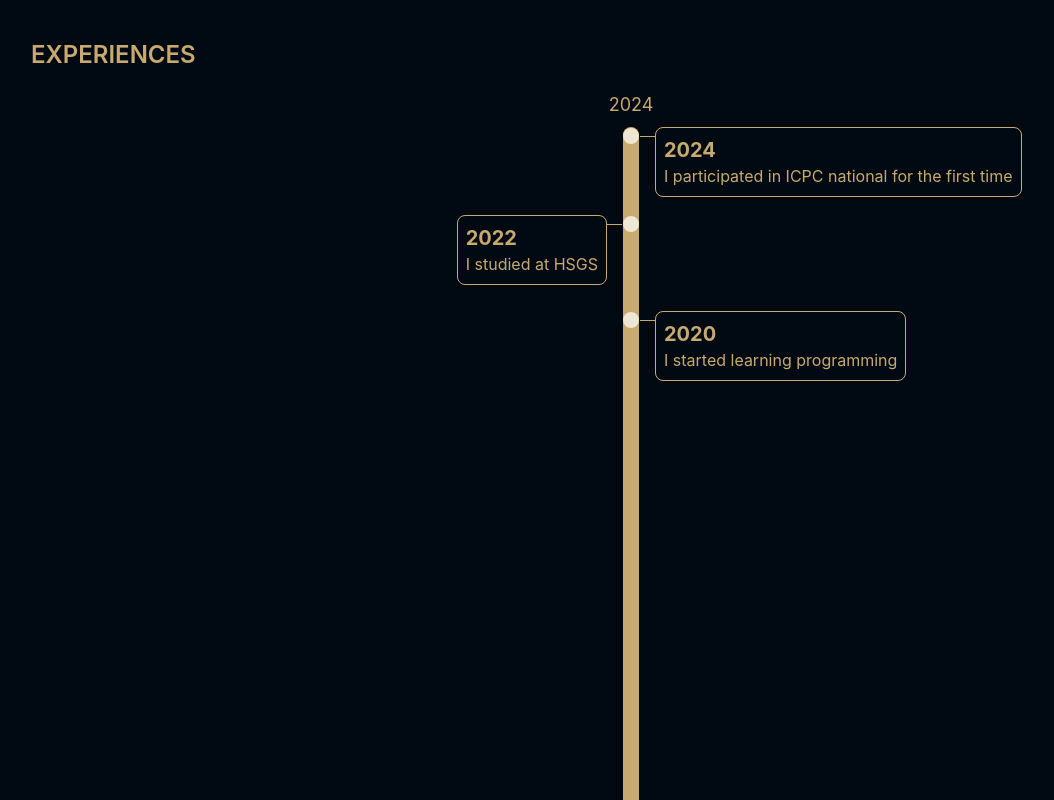
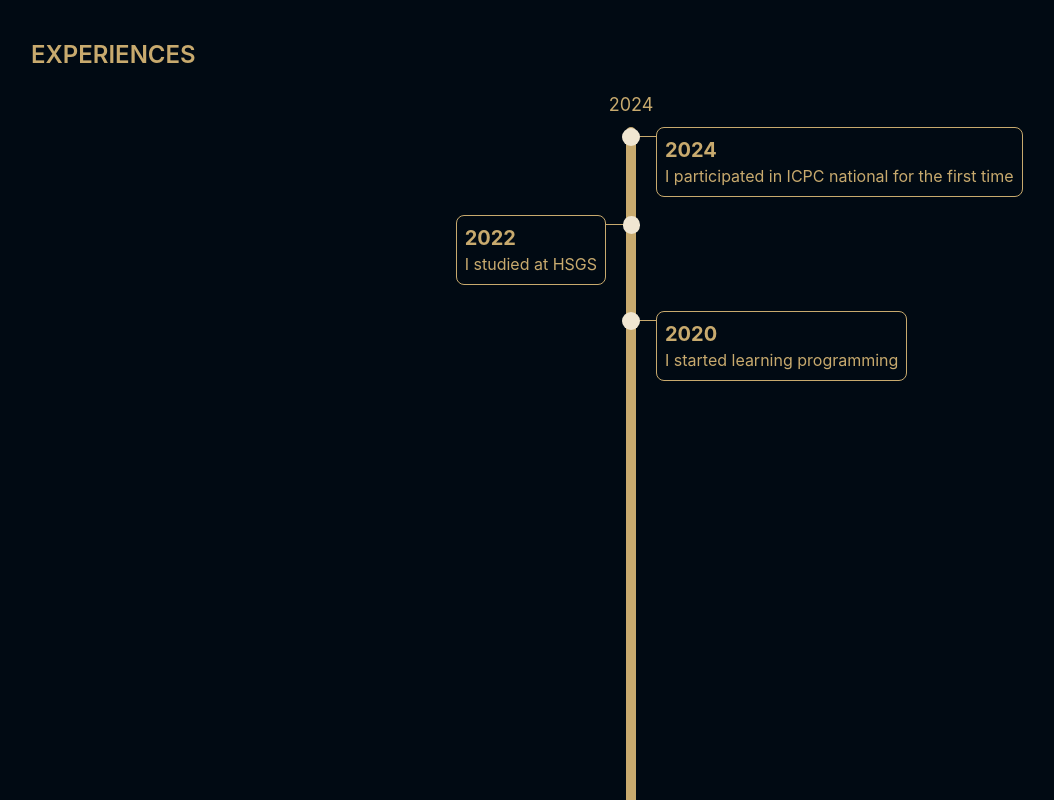
Before and after one commit to SteGG200/SteGG200.github.io, a SvelteKit app: page / in a window 1280 px wide. Shown: the part 1440-2240 px from the top of the page, without its empty margins (9-1063 px from the left). Built offline with nearby package versions, Linux system fonts and the light colour scheme.

Commit message:
Fix the size of timeline bar

```diff
--- a/src/app.css
+++ b/src/app.css
@@ -11,7 +11,7 @@
   --spacing-table: 960px;
   --spacing-table-xl: 700px;
   --spacing-experience-section: 1200px;
-  --spacing-bar: 16px;
+  --spacing-bar: 10px;
   --spacing-project-section: 1200px;
 
   --aspect-banner: 263/700;
@@ -86,22 +86,22 @@
 }
 
 @utility left-event {
-  right: calc((100% + var(--spacing-bar)) / 2 + 1 * var(--spacing-bar));
+  right: calc((100% + var(--spacing-bar)) / 2 + 2 * var(--spacing-bar));
   &::before{
-    right: calc(-1 * var(--spacing-bar));
+    right: calc(-2 * var(--spacing-bar));
   }
   &::after{
-    right: calc(-2 * var(--spacing-bar) - 1px);
+    right: calc(-3.5 * var(--spacing-bar));
   }
 }
 
 @utility right-event {
-  left: calc((100% + var(--spacing-bar)) / 2 + 1 * var(--spacing-bar));
+  left: calc((100% + var(--spacing-bar)) / 2 + 2 * var(--spacing-bar));
   &::before{
-    left: calc(-1 * var(--spacing-bar));
+    left: calc(-2 * var(--spacing-bar));
   }
   &::after{
-    left: calc(-2 * var(--spacing-bar) - 1px);
+    left: calc(-3.5 * var(--spacing-bar));
   }
 }
 
@@ -109,7 +109,7 @@
   content: "";
   display: block;
   position: absolute;
-  width: var(--spacing-bar);
+  width: calc(var(--spacing-bar) * 2);
   border-top: 1px solid var(--color-yellow);
 }
 
@@ -118,7 +118,7 @@
   display: block;
   position: absolute;
   top: 0;
-  width: var(--spacing-bar);
+  width: calc(var(--spacing-bar) * 1.75);
   aspect-ratio: 1/1;
   background-color: var(--color-yellow-light);
   border-radius: 9999px;
```
